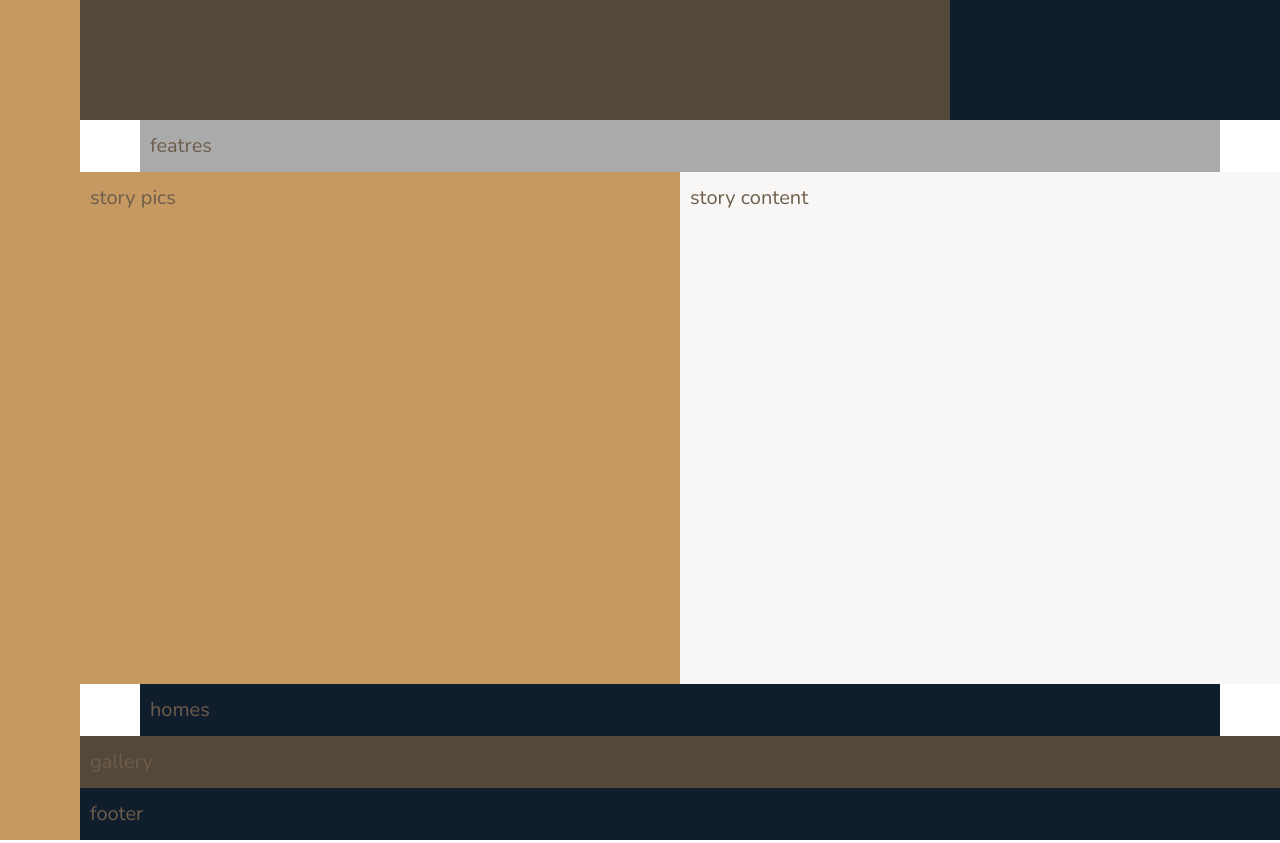
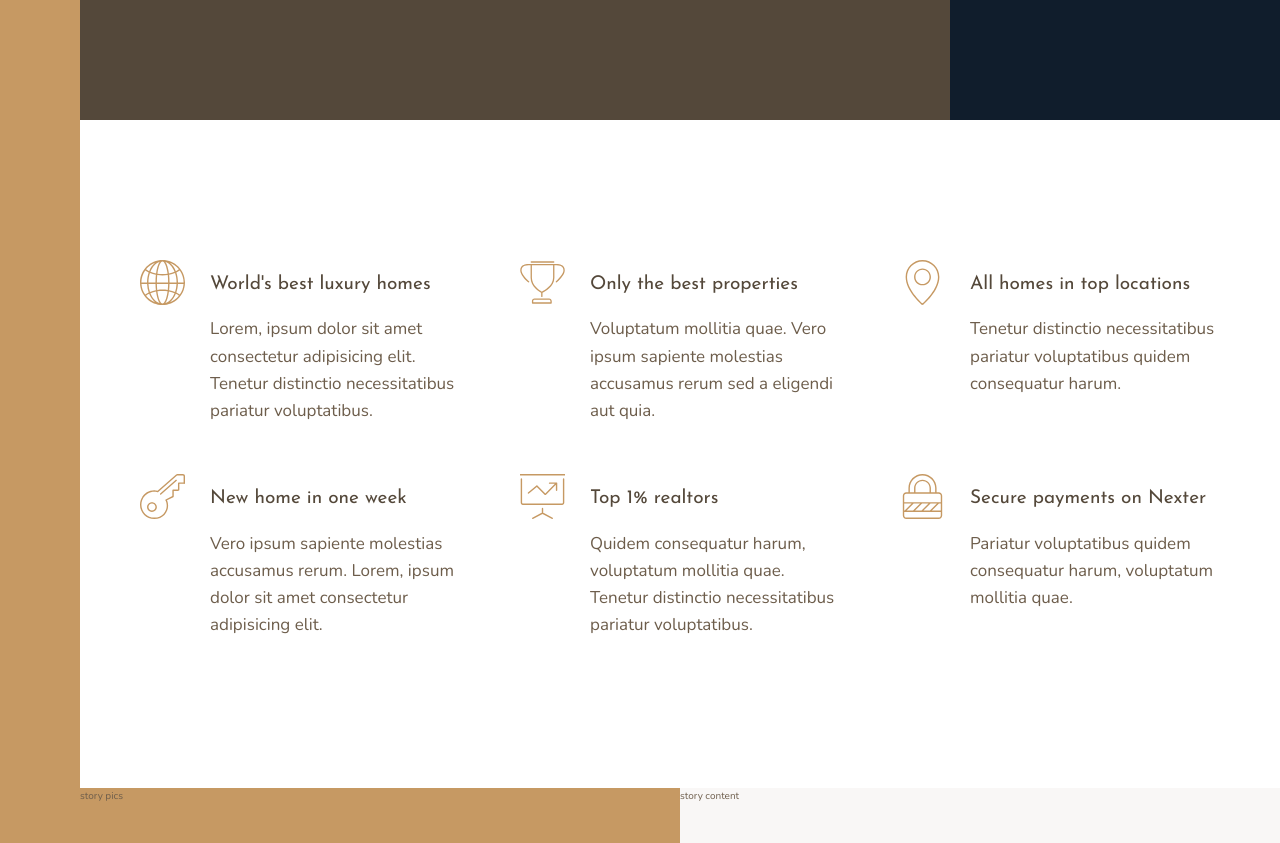
Before and after one commit to gslyle/adv-css, a website: page 3-Nexter/index.html in a window 1280 px wide. Shown: the part 520-1363 px from the top of the page. Drawn offline with nearby package versions, Linux system fonts and the light colour scheme; files that its build step writes are made by us from their sources.

Commit message:
feature section layout and styling

```diff
--- a/3-Nexter/index.html
+++ b/3-Nexter/index.html
@@ -25,7 +25,48 @@
         </div>
 
         <section class="features">
-            featres
+            <div class="feature">
+                <svg class="feature__icon">
+                    <use href="img/sprite.svg#icon-global"></use>
+                </svg>
+                <h4 class="heading-4 heading-4--dark">World's best luxury homes</h4>
+                <p class="feature__text">Lorem, ipsum dolor sit amet consectetur adipisicing elit. Tenetur distinctio necessitatibus pariatur voluptatibus.</p>
+            </div>
+            <div class="feature">
+                <svg class="feature__icon">
+                    <use href="img/sprite.svg#icon-trophy"></use>
+                </svg>
+                <h4 class="heading-4 heading-4--dark">Only the best properties</h4>
+                <p class="feature__text">Voluptatum mollitia quae. Vero ipsum sapiente molestias accusamus rerum sed a eligendi aut quia.</p>
+            </div>
+            <div class="feature">
+                <svg class="feature__icon">
+                    <use href="img/sprite.svg#icon-map-pin"></use>
+                </svg>
+                <h4 class="heading-4 heading-4--dark">All homes in top locations</h4>
+                <p class="feature__text">Tenetur distinctio necessitatibus pariatur voluptatibus quidem consequatur harum.</p>
+            </div>
+            <div class="feature">
+                <svg class="feature__icon">
+                    <use href="img/sprite.svg#icon-key"></use>
+                </svg>
+                <h4 class="heading-4 heading-4--dark">New home in one week</h4>
+                <p class="feature__text">Vero ipsum sapiente molestias accusamus rerum. Lorem, ipsum dolor sit amet consectetur adipisicing elit.</p>
+            </div>
+            <div class="feature">
+                <svg class="feature__icon">
+                    <use href="img/sprite.svg#icon-presentation"></use>
+                </svg>
+                <h4 class="heading-4 heading-4--dark">Top 1% realtors</h4>
+                <p class="feature__text">Quidem consequatur harum, voluptatum mollitia quae. Tenetur distinctio necessitatibus pariatur voluptatibus.</p>
+            </div>
+            <div class="feature">
+                <svg class="feature__icon">
+                    <use href="img/sprite.svg#icon-lock"></use>
+                </svg>
+                <h4 class="heading-4 heading-4--dark">Secure payments on Nexter</h4>
+                <p class="feature__text">Pariatur voluptatibus quidem consequatur harum, voluptatum mollitia quae.</p>
+            </div>
         </section>
 
         <div class="story__pictures">
--- a/3-Nexter/sass/_base.scss
+++ b/3-Nexter/sass/_base.scss
@@ -23,6 +23,7 @@ $font-display: 'Josefin Sans', sans-serif;
   box-sizing: inherit;
 }
 
+// BASE
 html {
   box-sizing: border-box;
   font-size: 62.5%; // 1rem => 10px   10px/16px(default) = 62.5%;
@@ -40,9 +41,4 @@ body {
   display: grid;
   grid-template-rows: 80vh min-content 40vw repeat(3, min-content);
   grid-template-columns: [sidebar-start] 8rem [sidebar-end full-start] minmax(6rem, 1fr) [center-start] repeat(8, [col-start] minmax(min-content, 14rem) [col-end]) [center-end] minmax(6rem, 1fr) [full-end];
-
-  & > * {
-    font-size: 2rem;
-    padding: 1rem;
-  }
 }
--- a/3-Nexter/sass/_features.scss
+++ b/3-Nexter/sass/_features.scss
@@ -1,4 +1,30 @@
 .features {
-  background-color: $color-grey-light-2;
   grid-column: center-start / center-end;
+  margin: 15rem 0;
+  display: grid;
+  // grid-template-columns: repeat(3, 1fr);
+  grid-template-columns: repeat(auto-fit, minmax(25rem, 1fr));
+  grid-gap: 6rem;
+  align-items: start;
 }
+
+// not nested to be reusable
+
+.feature {
+  display: grid;
+  grid-template-columns: min-content 1fr;
+  grid-row-gap: 1.5rem;
+  grid-column-gap: 2.5rem;
+
+  &__icon {
+    fill: $color-primary;
+    width: 4.5rem;
+    height: 4.5rem;
+    grid-row: 1 / span 2;
+    transform: translateY(-1rem);
+  }
+
+  &__text {
+    font-size: 1.7rem;
+  }
+}
--- a/3-Nexter/sass/_typography.scss
+++ b/3-Nexter/sass/_typography.scss
@@ -0,0 +1,24 @@
+%heading {
+  font-family: $font-display;
+  font-weight: 400;
+}
+
+.heading-1 {
+  @extend %heading;
+}
+
+.heading-2 {
+  @extend %heading;
+}
+
+.heading-3 {
+  @extend %heading;
+}
+
+.heading-4 {
+  @extend %heading;
+  font-size: 1.9rem;
+
+  &--light { color: $color-grey-light-1 }
+  &--dark { color: $color-grey-dark-1 }
+}
```
Also changed, not shown: 3-Nexter/css/style.css (added).
